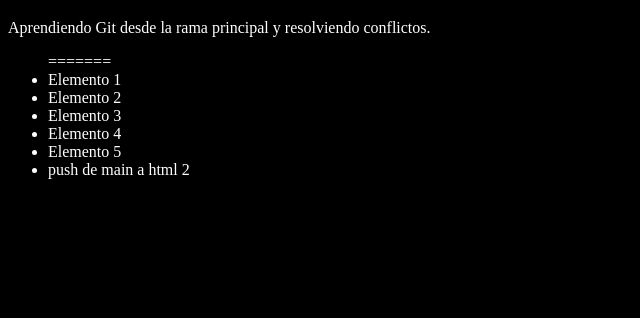
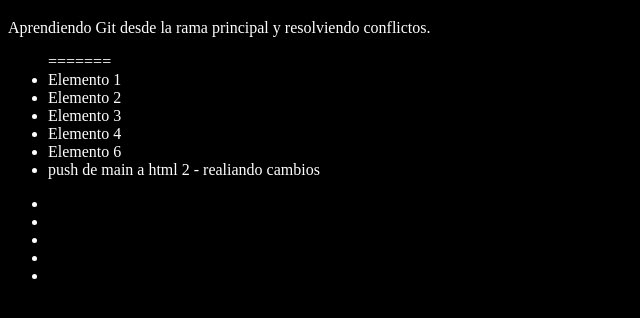
Before and after one commit to luiyugito666/youtube-git, a plain HTML site: page index.html in a window 1280 px wide. Shown: the whole page, without its empty margins (0-640 px from the left). Drawn offline with Linux system fonts and the light colour scheme; a script that the page names is missing.

Commit message:
agregandod atos al hmtl2

```diff
--- a/index.html
+++ b/index.html
@@ -17,8 +17,15 @@
       <li>Elemento 2</li>
       <li>Elemento 3</li>
       <li>Elemento 4</li>
-      <li>Elemento 5</li>
-      <li>push de main a html 2</li>
+      <li>Elemento 6</li>
+      <li>push de main a html 2 - realiando cambios</li>
+    </ul>
+    <ul>
+      <li></li>
+      <li></li>
+      <li></li>
+      <li></li>
+      <li></li>
     </ul>
 
     <script src="index.js"></script>
```
